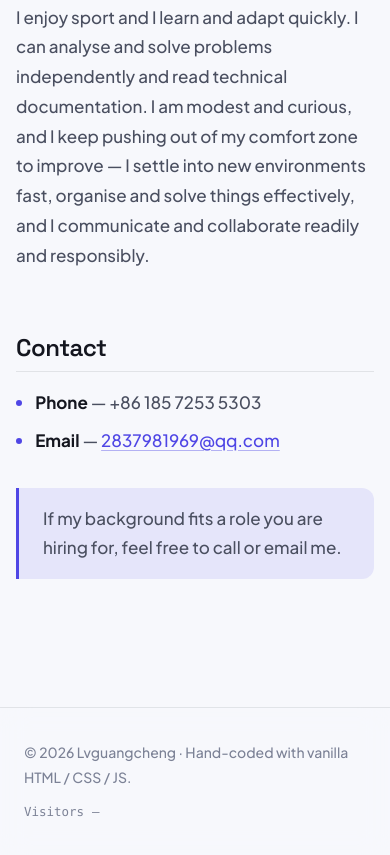
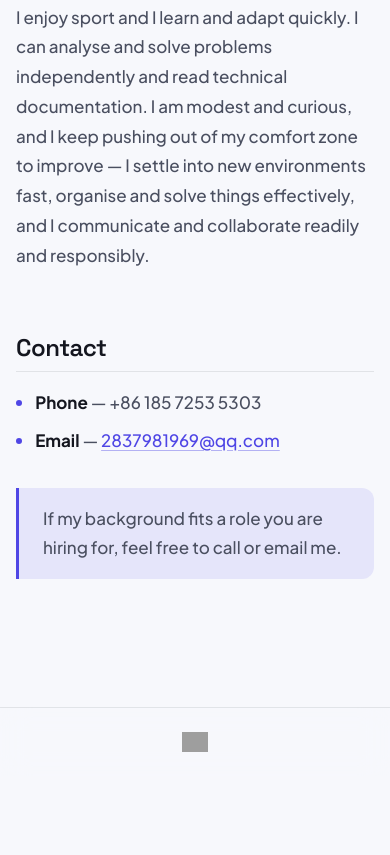
Before and after one commit to lyuguangcheng/lyuguangcheng.github.io, a plain HTML site: page index.html in a window 390 px wide. Shown: the part 5818-6673 px from the top of the page. After the commit the page ends 6594 px from the top, so only its background shows below. Drawn offline with nearby package versions, Linux system fonts and the light colour scheme; no server answers; grey boxes are pictures that could not be loaded.

Commit message:
页脚移除版权行；访客计数换成 hits.sh 徽章，移除已下线的 counterapi

```diff
--- a/app.js
+++ b/app.js
@@ -24,8 +24,7 @@
     var I18N = {
         zh: {
             navHome: '首页', navStory: '随笔',
-            footer: '© 2026 吕广成 · 用原生 HTML / CSS / JS 手写。',
-            visitors: '访问量', loading: '加载中…',
+            loading: '加载中…',
             notFound: '找不到这个页面', notFoundDesc: '链接可能已经失效，回到首页看看吧。',
             loadError: '内容加载失败',
             loadErrorDesc: '请确认 content/ 目录下存在对应文件，或通过本地服务器预览。',
@@ -36,8 +35,7 @@
         },
         en: {
             navHome: 'Home', navStory: 'Story',
-            footer: '© 2026 Lvguangcheng · Hand-coded with vanilla HTML / CSS / JS.',
-            visitors: 'Visitors', loading: 'Loading…',
+            loading: 'Loading…',
             notFound: 'Page not found', notFoundDesc: 'This link may be broken. Let’s head back home.',
             loadError: 'Failed to load content',
             loadErrorDesc: 'Check that the file exists under content/, or preview through a local server.',
@@ -480,21 +478,6 @@
         box.classList.add('open');
     }
 
-    /* ----------------------------- 访客计数 -------------------------------- */
-    /* 使用公开计数服务；不可用时静默降级为占位符，不影响页面其它功能 */
-    function visitorCount() {
-        var el = $('#visitor-count');
-        if (!el) return;
-        var url = 'https://api.counterapi.dev/v1/lvguangcheng.github.io/home/up';
-        fetch(url)
-            .then(function (r) { return r.ok ? r.json() : Promise.reject(new Error('HTTP ' + r.status)); })
-            .then(function (data) {
-                var n = data && (data.count != null ? data.count : data.value);
-                el.textContent = n != null ? Number(n).toLocaleString(lang === 'zh' ? 'zh-CN' : 'en-US') : '—';
-            })
-            .catch(function () { el.textContent = '—'; });
-    }
-
     /* ------------------------------- 初始化 -------------------------------- */
     function init() {
         applyTheme(document.documentElement.getAttribute('data-theme') || 'light');
@@ -523,7 +506,6 @@
         mo.observe(contentArea, { childList: true });
 
         scrollBehaviors();
-        visitorCount();
 
         window.addEventListener('hashchange', handleRoute);
         handleRoute();
--- a/index.html
+++ b/index.html
@@ -33,7 +33,7 @@
     <link
         href="https://fonts.googleapis.com/css2?family=Plus+Jakarta+Sans:wght@300;500;700&family=Space+Grotesk:wght@300;600&family=Noto+Sans+SC:wght@300;500;700&display=swap"
         rel="stylesheet" />
-    <link rel="stylesheet" href="styles.css?v=6" />
+    <link rel="stylesheet" href="styles.css?v=7" />
 
     <!-- Markdown 渲染器（离线时自动降级为纯文本，见 app.js） -->
     <script src="https://cdn.jsdelivr.net/npm/marked/marked.min.js"></script>
@@ -81,10 +81,12 @@
 
     <footer class="site-footer">
         <div class="footer-content">
-            <p data-i18n="footer">© 2026 吕广成 · 用原生 HTML / CSS / JS 手写。</p>
+            <!-- 访问量：hits.sh 的 SVG 徽章，每加载一次页面 +1，无需注册与密钥。
+                 若这里加载不出来（境外服务偶发不可达），可整行换成国内服务：
+                 https://visitor-badge.laobi.icu/badge?page_id=lyuguangcheng.github.io&left_text=%E8%AE%BF%E9%97%AE%E9%87%8F -->
             <p class="visitor-stat">
-                <span data-i18n="visitors">访问量</span>
-                <span id="visitor-count" aria-live="polite">—</span>
+                <img src="https://hits.sh/lyuguangcheng.github.io.svg?label=%E8%AE%BF%E9%97%AE%E9%87%8F&color=4f46e5&labelColor=6b7280"
+                    alt="访问量" width="76" height="20" loading="lazy" referrerpolicy="no-referrer" />
             </p>
         </div>
     </footer>
@@ -93,7 +95,7 @@
 
     <!-- 内嵌的 Markdown 内容（由 build-content.ps1 生成），让 file:// 直接打开也能显示 -->
     <script src="content-bundle.js?v=4"></script>
-    <script src="app.js?v=6"></script>
+    <script src="app.js?v=7"></script>
 </body>
 
 </html>
--- a/styles.css
+++ b/styles.css
@@ -729,17 +729,20 @@ a.tag:hover { color: var(--accent); border-color: var(--accent); }
 .footer-content {
     max-width: var(--container);
     margin: 0 auto;
-    padding: var(--sp-6) var(--sp-5);
+    padding: var(--sp-5) var(--sp-5);
     display: flex;
     flex-wrap: wrap;
     align-items: center;
-    justify-content: space-between;
+    justify-content: center;
     gap: var(--sp-3);
     font-size: var(--fs-sm);
     color: var(--text-muted);
 }
 .footer-content p { margin: 0; }
-.visitor-stat { display: inline-flex; align-items: center; gap: var(--sp-2); font-family: var(--font-mono); font-size: var(--fs-xs); }
+
+/* 访问量：hits.sh 返回的 SVG 徽章，保证高 DPI 下不模糊 */
+.visitor-stat { display: inline-flex; align-items: center; }
+.visitor-stat img { display: block; height: 20px; width: auto; }
 
 .back-to-top {
     position: fixed;
@@ -809,6 +812,6 @@ a.tag:hover { color: var(--accent); border-color: var(--accent); }
     .prose h1 { font-size: var(--fs-2xl); }
     .prose h2 { font-size: var(--fs-xl); }
 
-    .footer-content { flex-direction: column; align-items: flex-start; }
+    .footer-content { align-items: center; justify-content: center; }
     .back-to-top { right: var(--sp-4); bottom: var(--sp-4); }
 }
```
